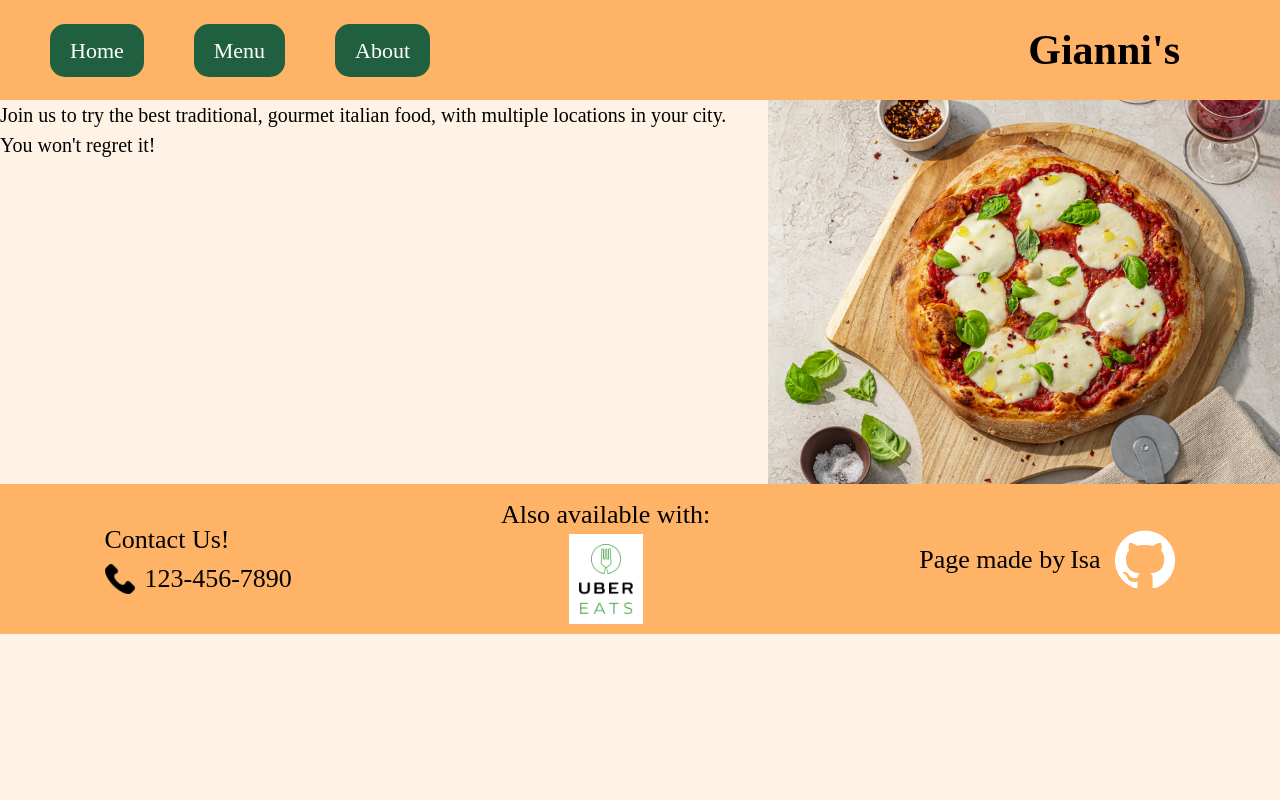
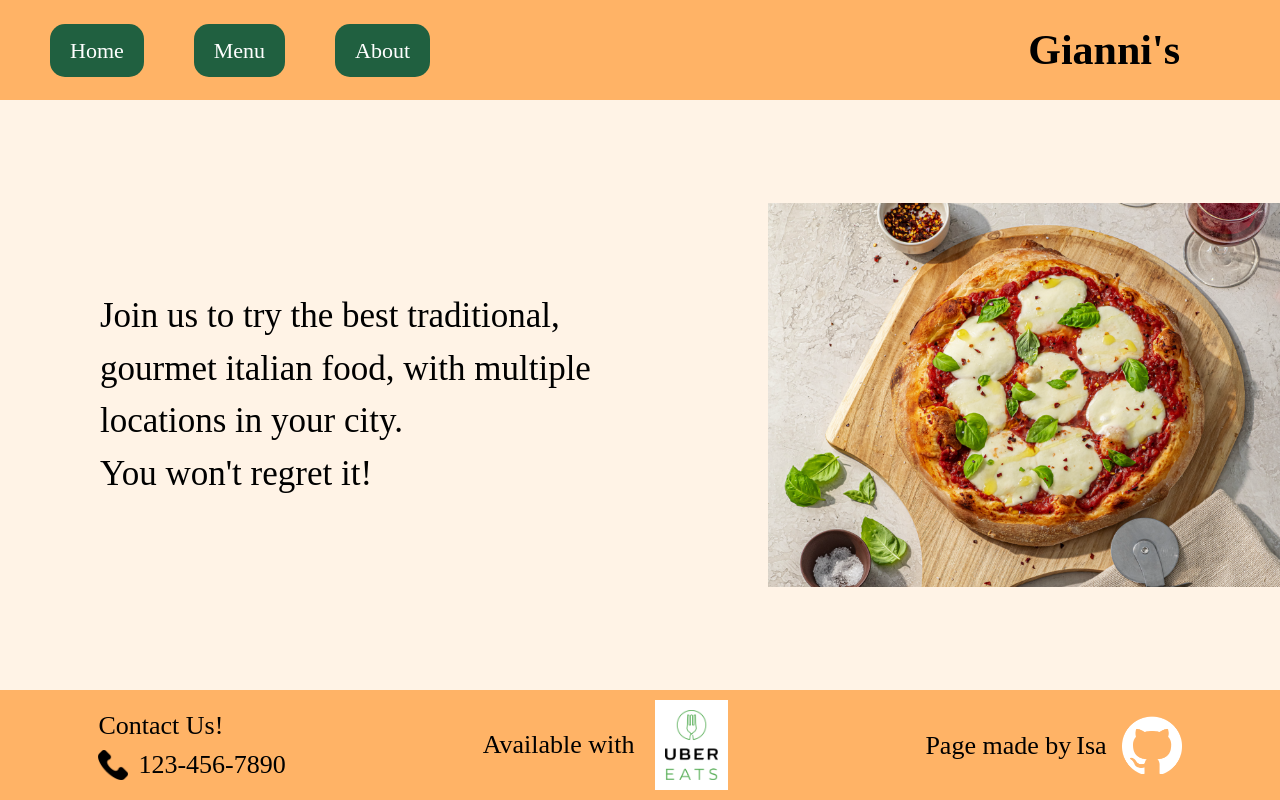
Before and after one commit to Kauboimausu/odin-restaurant-page, a website built with webpack: page src/template.html in a window 1280 px wide. Both pictures are taken after a click on the button "Home". Built offline with nearby package versions, Linux system fonts and the light colour scheme.

Commit message:
Finished html, css and js for the first tab of the page

```diff
--- /dev/null
+++ b/src/home.js
@@ -0,0 +1,25 @@
+const homeTab = document.createElement("div");
+
+homeTab.classList.add("home-tab");
+
+const homeText = document.createElement("div");
+homeText.classList.add("home-text");
+
+const paragraph1 = document.createElement("p");
+const paragraph2 = document.createElement("p");
+
+paragraph1.textContent = "Join us to try the best traditional, gourmet italian food, with multiple locations in your city.";
+paragraph2.textContent = "You won't regret it!";
+
+homeText.append(paragraph1);
+homeText.append(paragraph2);
+
+const homeImage = document.createElement("img");
+import imageSource from "../img/pizza.png";
+homeImage.src = imageSource;
+homeImage.classList.add("home-image");
+
+homeTab.append(homeText);
+homeTab.append(homeImage);
+
+export default homeTab;
--- a/src/index.js
+++ b/src/index.js
@@ -1 +1,19 @@
 import "./style.css";
+import homeTab from "./home.js";
+
+const TabManager = (function () {
+
+    const content = document.getElementById("content");
+
+    const homeButton = document.getElementById("home");
+    const menuButton = document.getElementById("menu");
+    const aboutButton = document.getElementById("about");
+
+
+    homeButton.addEventListener("click", () => {
+        content.textContent = '';
+        content.appendChild(homeTab);
+    });
+
+
+})();
--- a/src/style.css
+++ b/src/style.css
@@ -70,11 +70,11 @@ body {
     background-color: rgb(255, 243, 230);
     display: flex;
     flex-direction: column;
+    height: 100vh;
 }
 
 header {
-  flex: 0 0 100px        ;
-  grid-row: 1;
+  flex-basis: 100px;
   position: sticky;
   top: 0px;
   background-color: var(--header-footer-background-color);
@@ -104,32 +104,35 @@ header > h1 {
 }
 
 #content {
-  color: black;
-  flex: 1;
+  flex: 1 0 auto;
+}
+
+.home-tab {
+  display: grid;
+  grid-template-columns: 3fr 2fr;
+  align-items: center;
+  grid-template-rows: 1fr;
+  height: 100%;
+}
+
+.home-text {
+  grid-column: 1;
+  padding: 100px;
+  font-size: 1.75rem;
+}
+
+.home-image {
+  grid-column: 2;
 }
 
 footer{
   background-color: var(--header-footer-background-color);
   font-size: 1rem;
   display: flex;
-  flex: 0 0 150px;
+  flex: 0 0 110px;
   justify-content: space-around;
   align-items: center;
   font-size: 1.3rem;
-}
-
-
-.home-tab {
-  display: grid;
-  grid-template-columns: 3fr 2fr;
-}
-
-.home-info {
-  grid-column: 1;
-}
-
-.home-image {
-  grid-column: 2;
 }
 
 .contact-info {
@@ -149,12 +152,24 @@ footer{
   height: 30px;
 }
 
+.uber-eats {
+  display: flex;
+  align-items: center;
+}
+
 .uber-eats-logo {
+  display: inline;
   max-height: 90px;
   width: auto;
   height: auto;
   background-color: white;
   padding: 10px;
+  margin-left: 20px;
+}
+
+.github {
+  display: flex;
+  align-items: center;
 }
 
 .github-logo {
@@ -164,16 +179,6 @@ footer{
   height: auto;
 }
 
-.uber-eats {
-  display: flex;
-  flex-direction: column;
-  align-items: center;
-}
-
-.github {
-  display: flex;
-  align-items: center;
-}
 
 .github > a {
   margin: 0 5px;
--- a/src/template.html
+++ b/src/template.html
@@ -8,20 +8,14 @@
 <body>
     <header>
         <nav>
-            <button>Home</button>
-            <button>Menu</button>
-            <button>About</button>
+            <button id="home">Home</button>
+            <button id="menu">Menu</button>
+            <button id="about">About</button>
         </nav>
         <h1>Gianni's</h1>
     </header>
     <div id="content">
-        <div class="home-tab">
-            <div class="home-text">
-                <p>Join us to try the best traditional, gourmet italian food, with multiple locations in your city.</p>
-                <p>You won't regret it!</p>
-            </div>
-            <img src="../img/pizza.png" alt="An artisanal, delicious, traditional pizza" class="home-image">
-        </div>
+
     </div>
     <footer>
         <div class="contact-info">
@@ -32,9 +26,9 @@
             </div>
         </div>
         <div class="uber-eats">
-                <p>Also available with:</p>
-                <img src="../img/favpng_1cea8b77ef2917016e0a64fdd6f05087.png" alt="Uber Eats Logo" class="uber-eats-logo">
-            </div>
+            <p>Available with</p>
+            <img src="../img/favpng_1cea8b77ef2917016e0a64fdd6f05087.png" alt="Uber Eats Logo" class="uber-eats-logo">
+        </div>
         <div class="github">
             Page made by <a href="https://github.com/Kauboimausu" target="_blank">Isa</a> <img src="../img/github-mark-white.png" alt="GitHub Logo" class="github-logo">
         </div>
```
